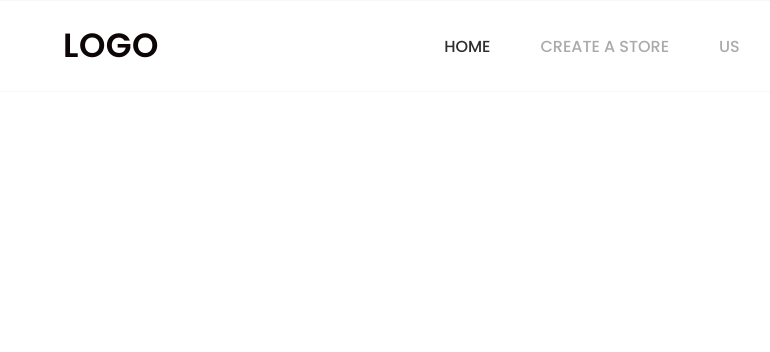
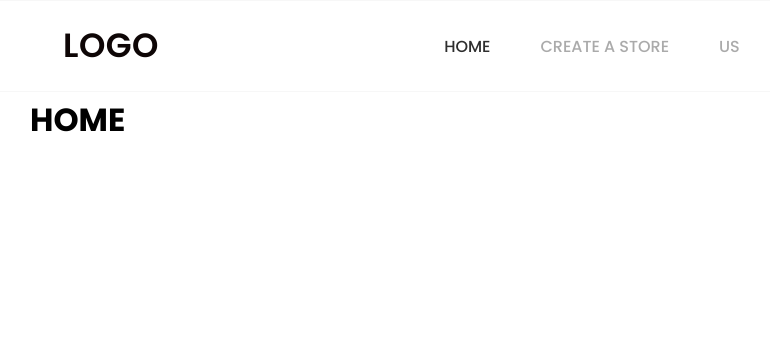
Before and after one commit to mallaghi/beerbuds, a Django app: page / in a window 1280 px wide. Shown: the top 352 px of the page, without its empty margins (66-836 px from the left). Run offline with Django 4.2, Linux system fonts and the light colour scheme; some libraries are stand-ins or nearby versions.

Commit message:
Fixing padding between the navbar and content

```diff
--- a/core/static/core/styles.css
+++ b/core/static/core/styles.css
@@ -69,3 +69,6 @@ a{
   color: #cf2728;
   transition: all ease 0.2s;
 }
+.content{
+  padding: 6rem 6rem;
+}
--- a/core/templates/core/base.html
+++ b/core/templates/core/base.html
@@ -39,6 +39,8 @@
       </div>
     </nav>
     {% comment %} Navigation End================================ {% endcomment %}
-    {% block content %} {% endblock %}
+    <div class="content">
+      {% block content %} {% endblock %}
+    </div>
 </body>
 </html>
```
